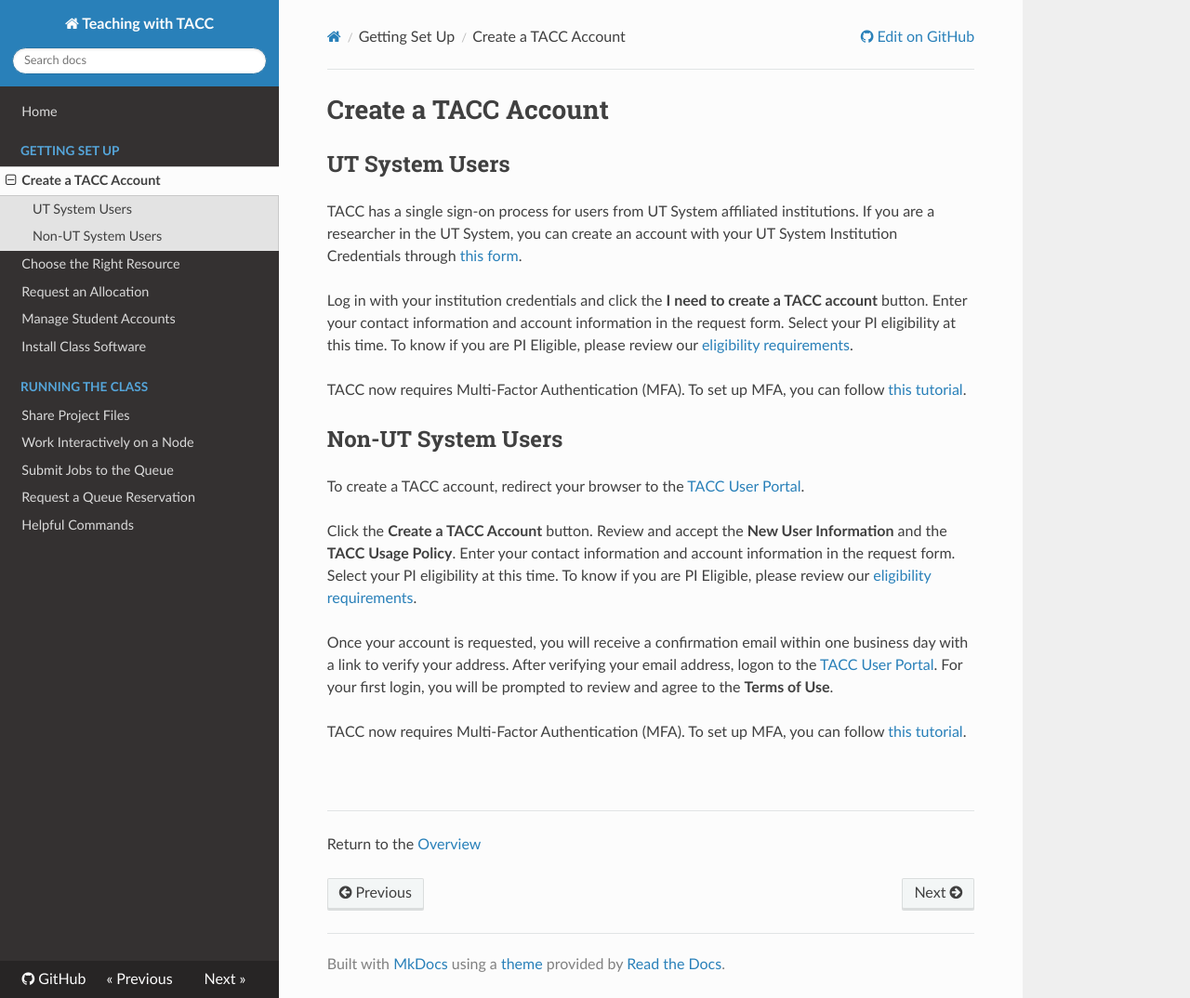
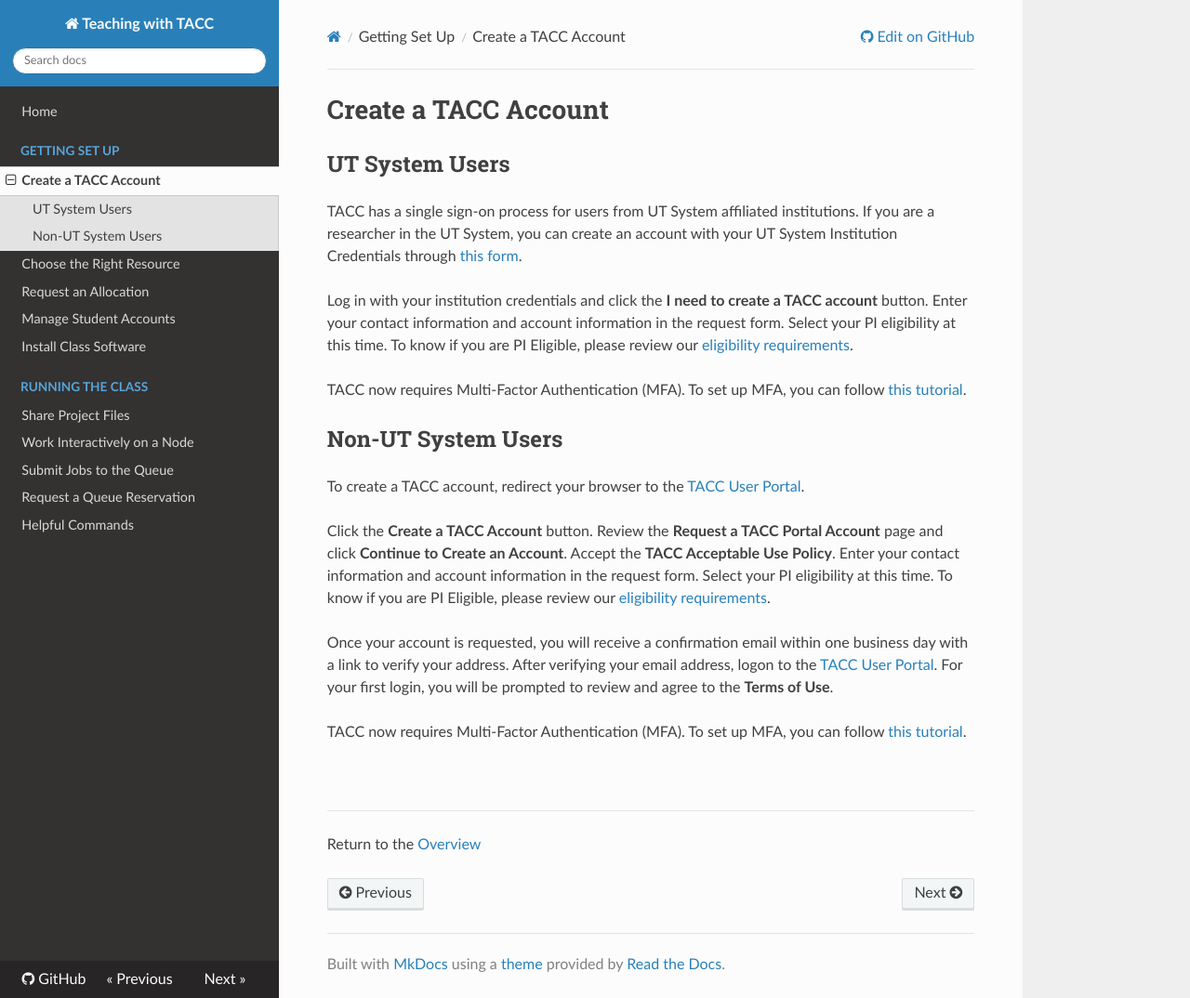
Before and after one commit to TACC/TeachingWithTACC, an MkDocs documentation site: the page built from docs/01.create_account.md, in a window 1280 px wide and 1074 px high. Shown: the whole window at 93% size. Built offline with MkDocs 1.6.1, drawn with Linux system fonts in a browser that asks for light colours; nearby versions of some CDN libraries.

Commit message:
Update to reflect new instructions

```diff
--- a/docs/01.create_account.md
+++ b/docs/01.create_account.md
@@ -10,7 +10,7 @@ TACC now requires Multi-Factor Authentication (MFA). To set up MFA, you can foll
 ## Non-UT System Users
 To create a TACC account, redirect your browser to the [TACC User Portal](https://portal.tacc.utexas.edu).
 
-Click the **Create a TACC Account** button. Review and accept the **New User Information** and the **TACC Usage Policy**. Enter your contact information and account information in the request form. Select your PI eligibility at this time. To know if you are PI Eligible, please review our [eligibility requirements](https://portal.tacc.utexas.edu/allocations-overview).
+Click the **Create a TACC Account** button. Review the **Request a TACC Portal Account** page and click **Continue to Create an Account**. Accept the **TACC Acceptable Use Policy**. Enter your contact information and account information in the request form. Select your PI eligibility at this time. To know if you are PI Eligible, please review our [eligibility requirements](https://portal.tacc.utexas.edu/allocations-overview).
 
 Once your account is requested, you will receive a confirmation email within one business day with a link to verify your address. After verifying your email address, logon to the [TACC User Portal](https://portal.tacc.utexas.edu). For your first login, you will be prompted to review and agree to the **Terms of Use**.
 
```
